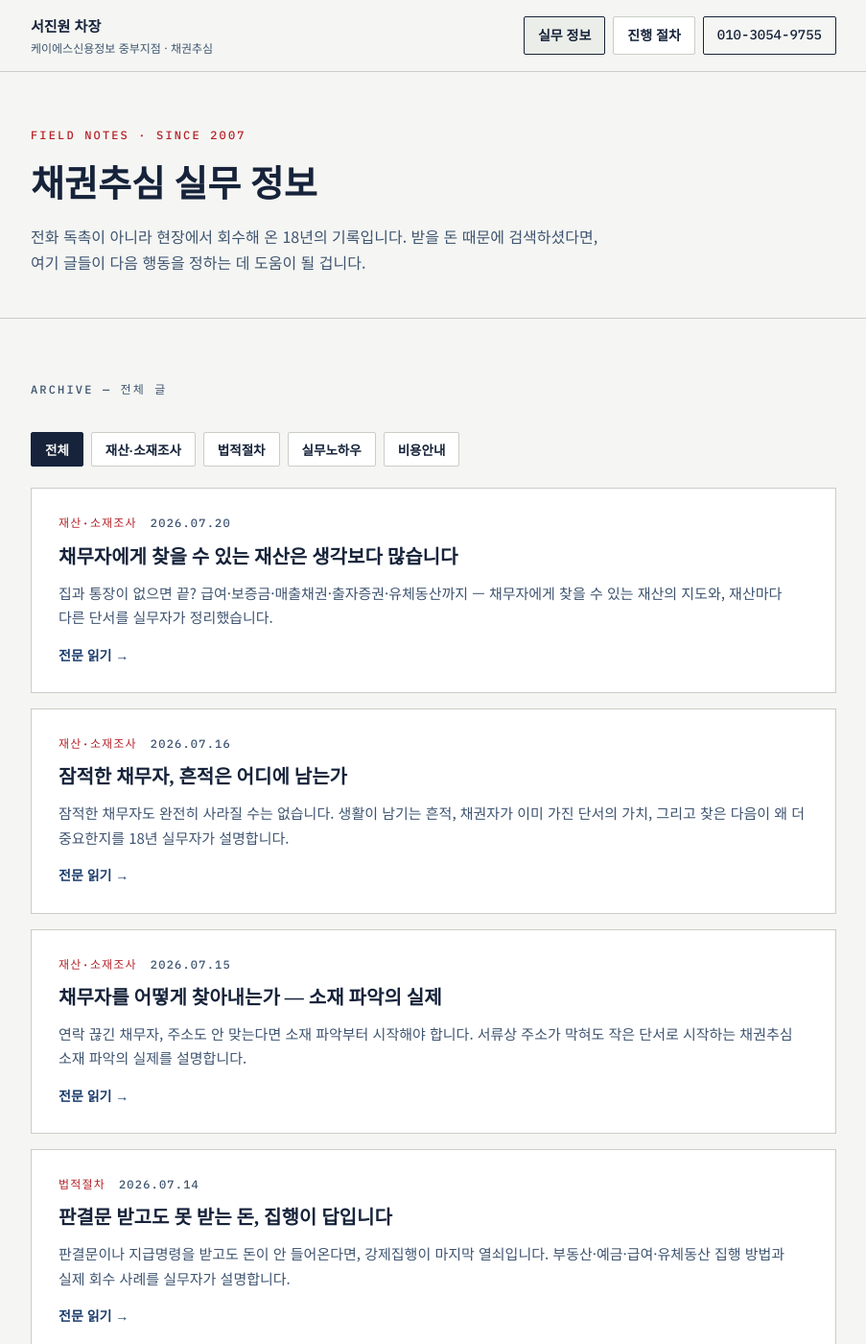
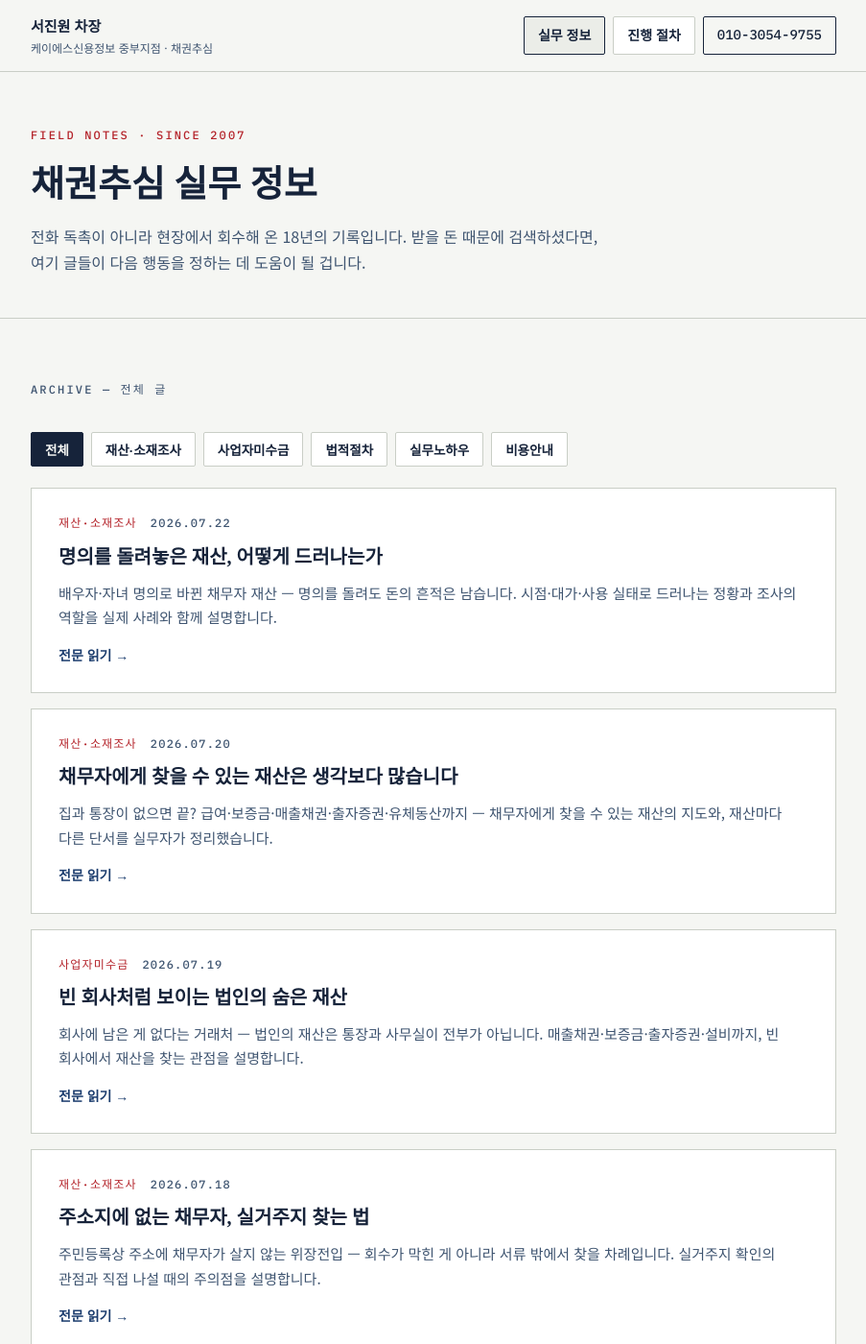
Before and after one commit to sjwpoo12-code/choosim, a Jekyll site: the page built from blog.html, in a window 1280 px wide and 1400 px high. Shown: the whole window at 96% size, without its empty margins (188-1091 px from the left). Built offline with Jekyll 4.4.1, drawn with Linux system fonts in a browser that asks for light colours.

Commit message:
초안 3편 일괄: 위장전입(7/18)·법인 숨은 재산(7/19)·숨긴 재산(7/22)
PR #13 선머지로 #11/#12가 캘린더 충돌(dirty)로 머지 불가가 되어,
밀린 2편과 오늘 글을 하나의 PR로 통합. 머지 시 7/20 글의
shell-company-assets 깨진 링크도 해소됨. CASE-03 재구성 사례 포함.

Co-Authored-By: Claude Sonnet 5 <noreply@anthropic.com>
Claude-Session: https://claude.ai/code/session_01ANwMTB21F8b1EgWcmfHoeN

```diff
--- /dev/null
+++ b/_posts/2026-07-18-fake-address-debtor.md
@@ -0,0 +1,35 @@
+---
+layout: post
+title: "주소지에 없는 채무자, 실거주지 찾는 법"
+keyword: "위장전입 채무자"
+category: 재산·소재조사
+description: "주민등록상 주소에 채무자가 살지 않는 위장전입 — 회수가 막힌 게 아니라 서류 밖에서 찾을 차례입니다. 실거주지 확인의 관점과 직접 나설 때의 주의점을 설명합니다."
+---
+
+서류를 준비해서 주민등록상 주소지로 찾아갔는데, 채무자는 거기 살지 않습니다. 몇 년 전부터 다른 사람이 살고 있다고 합니다. 위장전입 — 채무자가 서류상 주소만 옮겨두고 실제로는 다른 곳에서 생활하는 경우입니다. 결론부터 말씀드리면, **서류상 주소가 가짜라는 건 회수가 막혔다는 뜻이 아니라, 서류 밖에서 찾아야 한다는 뜻**입니다.
+
+## 왜 주소를 위장하는가
+
+채무자가 주소를 위장하는 이유는 단순합니다. 우편물과 방문, 그리고 법적 서류의 송달을 피하기 위해서입니다. 실제로 주소가 막히면 많은 채권자가 여기서 멈춥니다. 내용증명은 반송되고, 찾아가도 허탕이니 "방법이 없다"고 느끼는 겁니다. 채무자가 노리는 게 바로 그 포기입니다.
+
+## 서류가 막히면, 생활을 봅니다
+
+주소는 위장할 수 있어도 생활은 위장하기 어렵습니다. 실거주지를 확인하는 실무의 관점은 이렇습니다.
+
+- **생활의 거점**: 일터, 자주 가는 곳, 가족의 생활권 — 사람의 동선은 근거지를 중심으로 돕니다
+- **비용의 흔적**: 어디에 살든 주거에는 비용이 들고, 그 비용은 기록을 남깁니다
+- **관계의 연결**: 완전히 단절된 생활은 드뭅니다. 주변과의 연결이 실거주지를 가리키는 경우가 많습니다
+
+이런 단서들을 합법적인 범위 안에서 교차 확인해 실거주지를 좁혀가는 것이 소재 파악 실무입니다. 전체적인 접근 방식은 [소재 파악의 실제](/blog/locating-debtor/)에서 정리해 두었습니다.
+
+## 직접 하실 때 주의할 것
+
+답답한 마음에 채권자분들이 직접 나서는 경우가 있는데, 두 가지는 꼭 말씀드립니다.
+
+첫째, **선을 넘는 방법은 쓰지 마세요.** 몰래 따라다니거나, 지인을 사칭해 정보를 캐내거나, 채무자 가족을 압박하는 방식은 회수에 도움이 안 될 뿐 아니라 오히려 채권자가 법적 책임을 질 수 있습니다. 둘째, **실거주지를 알아내도 그다음이 문제입니다.** 찾아가서 얼굴을 붉히는 것으로는 회수가 되지 않습니다. 재산 상태를 함께 확인하고, 변제로 이어질 수 있는 상황을 만든 뒤 접촉하는 것이 순서입니다.
+
+허가받은 신용정보회사에 맡기는 의미가 여기 있습니다. 법이 정한 범위 안에서 조사하고, 찾은 다음의 단계까지 이어서 진행하기 때문입니다.
+
+## 반송된 우편물 앞에서 멈추지 마세요
+
+위장전입은 채무자 입장에서 "시간 벌기"일 뿐, 영원한 은신처가 아닙니다. 서류상 주소가 막혔다면 그때가 조사로 전환할 시점입니다. 지금 알고 계신 정보를 정리해서, 실거주지 확인이 가능한 사건인지부터 검토받아 보세요. 진행 순서는 [진행 절차 안내](/process/)에 정리해 두었고, 상담과 검토까지는 비용이 발생하지 않습니다.
--- /dev/null
+++ b/_posts/2026-07-19-shell-company-assets.md
@@ -0,0 +1,29 @@
+---
+layout: post
+title: "빈 회사처럼 보이는 법인의 숨은 재산"
+keyword: "법인 숨은 재산"
+category: 사업자미수금
+description: "회사에 남은 게 없다는 거래처 — 법인의 재산은 통장과 사무실이 전부가 아닙니다. 매출채권·보증금·출자증권·설비까지, 빈 회사에서 재산을 찾는 관점을 설명합니다."
+---
+
+거래처 법인이 대금을 안 주는데, 알아보니 "회사에 남은 게 없다"고 합니다. 사무실은 정리됐고, 법인 통장은 비었고, 대표는 어렵다는 말만 반복합니다. 사업자 미수금 상담에서 가장 많이 마주치는 장면입니다. 결론부터 말씀드리면 — **법인의 재산은 눈에 보이는 통장과 사무실이 전부가 아닙니다.** 사업을 했던 회사라면, 사업의 구조 속에 재산이 남아 있는 경우가 많습니다.
+
+## "빈 회사"가 잘 안 보이는 이유
+
+개인의 재산은 집·차·통장처럼 눈에 잡히는 형태가 많지만, 법인의 재산은 **거래 관계 속에** 있습니다. 그래서 겉만 봐서는 비어 보입니다.
+
+- **받을 돈(매출채권)**: 그 법인도 어딘가의 거래처에서 받을 대금이 있습니다. 공사대금, 납품대금, 용역비 — 이것도 압류할 수 있는 재산입니다
+- **보증금**: 사무실·공장 임대차보증금은 폐업 정리 중에도 남아 있는 경우가 많습니다
+- **공제조합 출자증권**: 건설·전문건설 등 업종에 따라 조합에 출자한 지분이 있습니다
+- **기계·설비·재고**: 사업장에 남은 유체동산
+- **거래 구조**: 같은 자리에서 간판만 바꿔 영업을 잇는 경우, 신·구 회사의 관계 자체가 단서가 됩니다
+
+## 찾는 방법은 책상이 아니라 현장에 있습니다
+
+이런 재산은 등기부나 서류 몇 장으로는 드러나지 않습니다. 그 회사가 실제로 누구와 거래했는지, 지금 사업장이 어떻게 돌아가는지를 현장에서 확인해야 나옵니다. 실무에서 "재산 없는 법인"에서 회수가 이뤄지는 사건들의 공통점은, 서류상 판단을 멈추고 [재산 조사](/blog/asset-investigation/)로 전환한 시점이 빨랐다는 것입니다.
+
+## 시간이 가장 큰 적입니다
+
+법인 미수금은 개인 채권보다 시간에 더 민감합니다. 매출채권은 결제되어 사라지고, 보증금은 정산되고, 설비는 처분됩니다. 폐업 절차가 진행될수록 잡을 수 있는 재산이 줄어듭니다. "다음 분기까지 기다려보자"는 판단이 실무에서는 가장 비싼 선택이 되는 경우가 많습니다.
+
+거래처가 "남은 게 없다"고 말한다면, 그 말을 검증하는 것부터가 회수의 시작입니다. 세금계산서와 거래 기록을 정리해서, 조사할 가치가 있는 사건인지 확인받아 보세요. 진행 순서는 [진행 절차 안내](/process/)에 정리해 두었고, 상담과 검토까지는 비용이 발생하지 않습니다.
--- /dev/null
+++ b/_posts/2026-07-22-hidden-assets.md
@@ -0,0 +1,34 @@
+---
+layout: post
+title: "명의를 돌려놓은 재산, 어떻게 드러나는가"
+keyword: "숨긴 재산 찾기"
+category: 재산·소재조사
+description: "배우자·자녀 명의로 바뀐 채무자 재산 — 명의를 돌려도 돈의 흔적은 남습니다. 시점·대가·사용 실태로 드러나는 정황과 조사의 역할을 실제 사례와 함께 설명합니다."
+---
+
+채무자에게 재산이 분명히 있었는데, 확인해보니 배우자나 자녀, 다른 사람 명의로 바뀌어 있습니다. "이제 내 것이 아니다"라는 겁니다. 숨긴 재산을 찾는 문제로 검색하셨다면 아마 이 장면 앞에 서 계실 겁니다. 결론부터 말씀드리면 — **명의를 돌려놓는 것으로 재산이 완전히 사라지지는 않습니다.** 돈이 움직인 데에는 반드시 흔적이 남고, 그 흔적을 찾아 기록으로 만드는 것이 조사의 역할입니다.
+
+## 명의 이전이 즐겨 쓰이는 이유
+
+채무자 입장에서 명의 이전은 간단해 보이는 방어입니다. 서류상 소유자가 바뀌면 채권자가 손을 댈 수 없다고 믿는 겁니다. 실제로 많은 채권자가 등기부에서 다른 사람 이름을 확인하는 순간 포기합니다. 하지만 법은 그렇게 허술하지 않습니다. 빚을 피하려고 재산을 빼돌린 정황이 입증되면, 채권자가 변호사를 통해 그 이전 자체를 다툴 수 있는 제도가 마련되어 있습니다. 관건은 그 "정황의 입증"이고, 여기서 조사가 등장합니다.
+
+## 흔적은 이렇게 남습니다
+
+명의는 바꿔도 지우기 어려운 것들이 있습니다.
+
+- **시점**: 채무가 문제되기 시작한 시기와 재산 이전 시기가 겹치는지
+- **대가**: 정상적인 매매라면 있어야 할 돈의 흐름이 실제로 있었는지
+- **사용 실태**: 명의는 남의 것인데 실제로는 채무자가 그대로 쓰고 있는지
+- **거래의 연속성**: 사업체라면 간판과 대표만 바뀌고 거래처·장소·설비가 그대로인지
+
+> **실무에서 있었던 일** — 납품대금 1억 원대를 미루던 거래처가 어느 날 상호와 대표 명의를 바꾸고 같은 자리에서 영업을 계속했습니다. 기존 회사 앞으로는 남은 재산이 없었죠. 하지만 세금계산서와 입금 계좌를 대조하자 새 회사와 옛 회사가 사실상 같은 회사라는 자료가 쌓였고, 그 자료를 근거로 채권자가 법적 절차를 진행해 회수가 이어졌습니다. 간판은 바꿔도 돈의 흐름은 흔적을 남긴 사례입니다. *실제 사례를 각색·재구성한 것입니다. 사안에 따라 결과는 달라질 수 있습니다.*
+
+## 조사의 역할 — 다툴 수 있는 근거 만들기
+
+명의 이전을 다투는 것은 법적 절차의 영역이고, 채권자가 변호사의 조력을 받아 진행합니다. 그 절차가 힘을 가지려면 재료가 필요합니다. 언제 무엇이 누구에게 넘어갔고, 실제로는 누가 쓰고 있는지 — 이런 사실관계를 합법적인 범위에서 확인하고 정리하는 것이 조사의 역할입니다. [재산 조사](/blog/asset-investigation/)가 단순히 "있다/없다"를 확인하는 데서 끝나지 않는 이유입니다.
+
+한 가지는 분명히 말씀드립니다. 시간이 지날수록 이전은 굳어지고 흔적은 옅어집니다. 명의를 돌려놓은 정황이 보인다면, 그때가 가장 빨리 움직여야 할 때입니다.
+
+## 등기부의 남의 이름 앞에서 멈추지 마세요
+
+재산이 다른 사람 명의로 되어 있다는 건 끝이 아니라, 확인해야 할 것이 많아졌다는 뜻입니다. 언제 어떻게 넘어간 재산인지, 다퉈볼 여지가 있는 사건인지부터 검토받아 보세요. 진행 순서는 [진행 절차 안내](/process/)에 정리해 두었고, 상담과 검토까지는 비용이 발생하지 않습니다.
```
Also changed, not shown: docs/content-calendar.md (+3 -3 lines).
